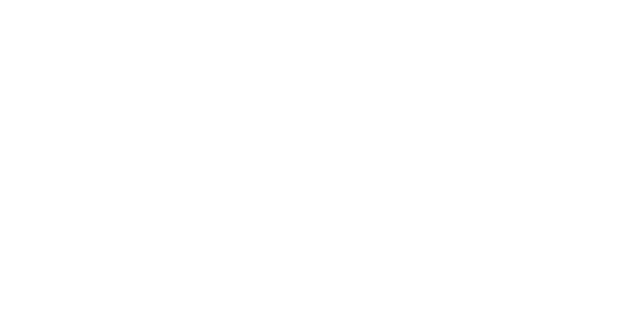
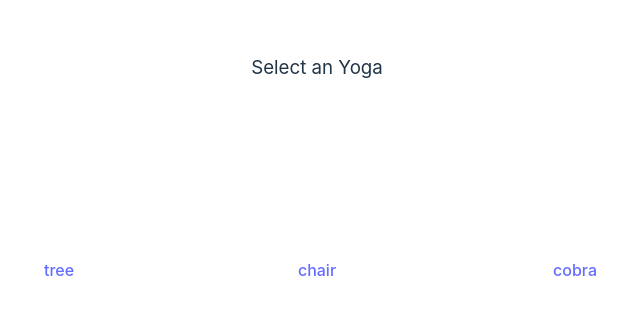
Before and after one commit to ManashPratimPathak/Neurathon_bonkers, a React (Vite) app: page /Menu in a window 1280 px wide. Before the commit this address had no page. Shown: the part 187-502 px from the top of the page, without its empty margins (323-963 px from the left). Built offline with nearby package versions, Linux system fonts and the light colour scheme.

Commit message:
changed main to menu

```diff
--- a/src/App.jsx
+++ b/src/App.jsx
@@ -2,7 +2,7 @@ import { useState } from "react";
 import { BrowserRouter, Routes, Route } from "react-router-dom";
 import "./App.css";
 import HomePage from "./pages/HomePage";
-import MainPage from "./pages/MainPage";
+import MenuPage from "./pages/MenuPage";
 
 function App() {
   const [count, setCount] = useState(0);
@@ -12,7 +12,10 @@ function App() {
       <BrowserRouter>
         <Routes>
           <Route exact path="/" element={<HomePage />} />
-          <Route exact path="/Main" element={<MainPage />} />
+          <Route exact path="/Menu" element={<MenuPage />} />
+          <Route exact path="/Menu" element={<MenuPage />} />
+          <Route exact path="/Menu" element={<MenuPage />} />
+          <Route exact path="/Menu" element={<MenuPage />} />
         </Routes>
       </BrowserRouter>
     </div>
--- a/src/assets/styles/main.css
+++ b/src/assets/styles/menu.css
@@ -1,4 +1,4 @@
-.Main_page{
+.Menu_page{
     height: 100vh;
     width: 100%;
     display: flex;
@@ -7,15 +7,15 @@
     text-align: center;
 }
 
-.Main_header{
+.Menu_header{
     margin-bottom: 3rem;
 }
 
-.Main_header H3{
+.Menu_header H3{
     font-weight: 400;
 }
 
-.Main_content{
+.Menu_content{
     display: flex;
     flex-wrap: wrap ;
     gap: 1rem;
--- a/src/components/Home.jsx
+++ b/src/components/Home.jsx
@@ -11,7 +11,7 @@ function Home() {
                     <h1>YoGAI.io</h1>
                     <p>Ready to improve your yoga practice? Our web app provides real-time feedback and guidance on your yoga poses. Whether you're a beginner or an experienced yogi, our app is the perfect tool to help you achieve your goals</p>
                     <div className='hero_button'>
-                    <a href='/Main'>
+                    <a href='/Menu'>
                         <button>Let's start</button>
                     </a>
                     </div>
--- a/src/components/Main.jsx
+++ b/src/components/Menu.jsx
@@ -1,16 +1,16 @@
 import React from 'react'
 import YogaCard from './YogaCard';
-import './../assets/styles/main.css'
+import './../assets/styles/menu.css'
 
 const yoga = ["tree","chair", "cobra"];
 
-function Main() {
+function Menu() {
   return (
-    <div className='Main_page'>
-      <div className='Main_header'>
+    <div className='Menu_page'>
+      <div className='Menu_header'>
         <h3>Select an Yoga</h3>
       </div>
-      <div className='Main_content'>
+      <div className='Menu_content'>
         {yoga.map((item)=>{
           return <YogaCard name={item}/>
         })}
@@ -19,4 +19,4 @@ function Main() {
   )
 }
 
-export default Main
+export default Menu
--- a/src/components/YogaCard.jsx
+++ b/src/components/YogaCard.jsx
@@ -1,9 +1,10 @@
 import React from 'react'
 import './../assets/styles/yogaCard.css'
+import {Link} from "react-router-dom"
 
 function YogaCard(props) {
   return (
-    <div className='yoga_card'>{props.name}</div>
+   <Link to={`/${props.id}`}> <div className='yoga_card'>{props.name}</div></Link>
   )
 }
 
--- a/src/pages/MainPage.jsx
+++ /dev/null
@@ -1,12 +0,0 @@
-import React from 'react'
-import Main from './../components/Main'
-
-function MainPage() {
-  return (
-    <>
-        <Main />
-    </>
-  )
-}
-
-export default MainPage
--- /dev/null
+++ b/src/pages/MenuPage.jsx
@@ -0,0 +1,12 @@
+import React from 'react'
+import Menu from './../components/Menu'
+
+function MenuPage() {
+  return (
+    <>
+        <Menu />
+    </>
+  )
+}
+
+export default MenuPage
```
